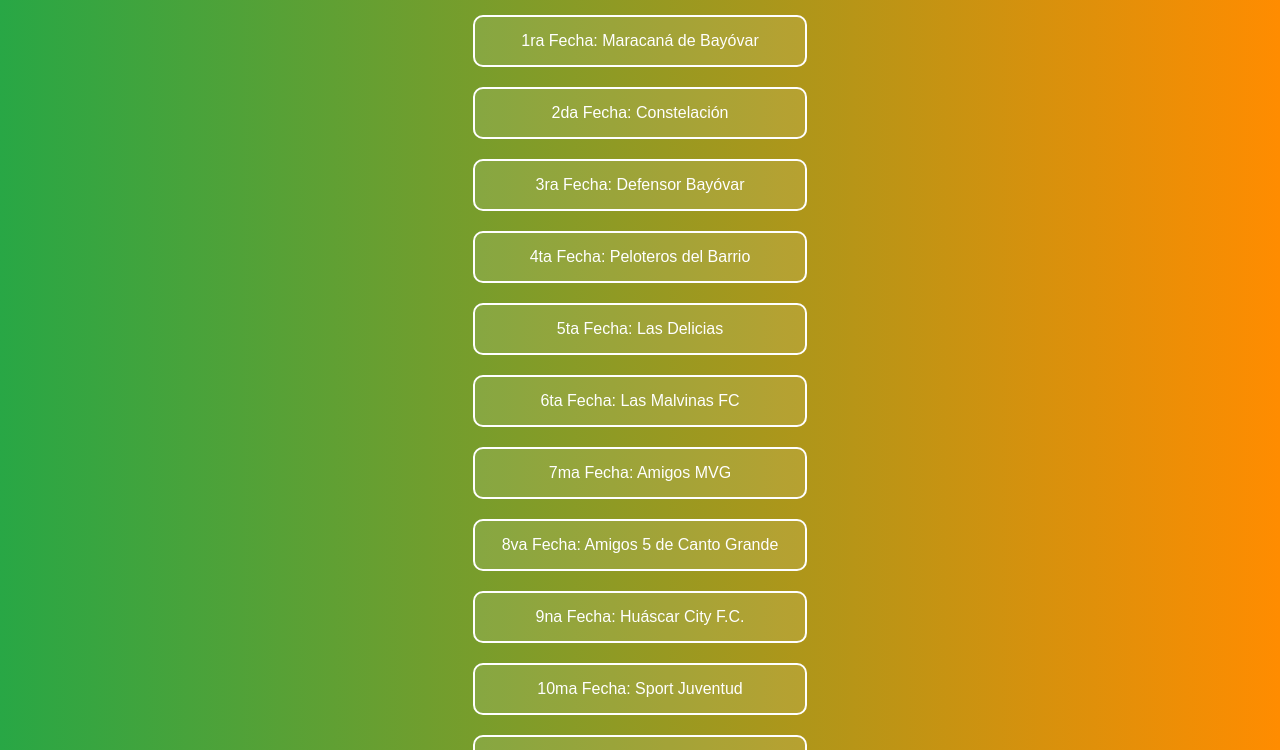
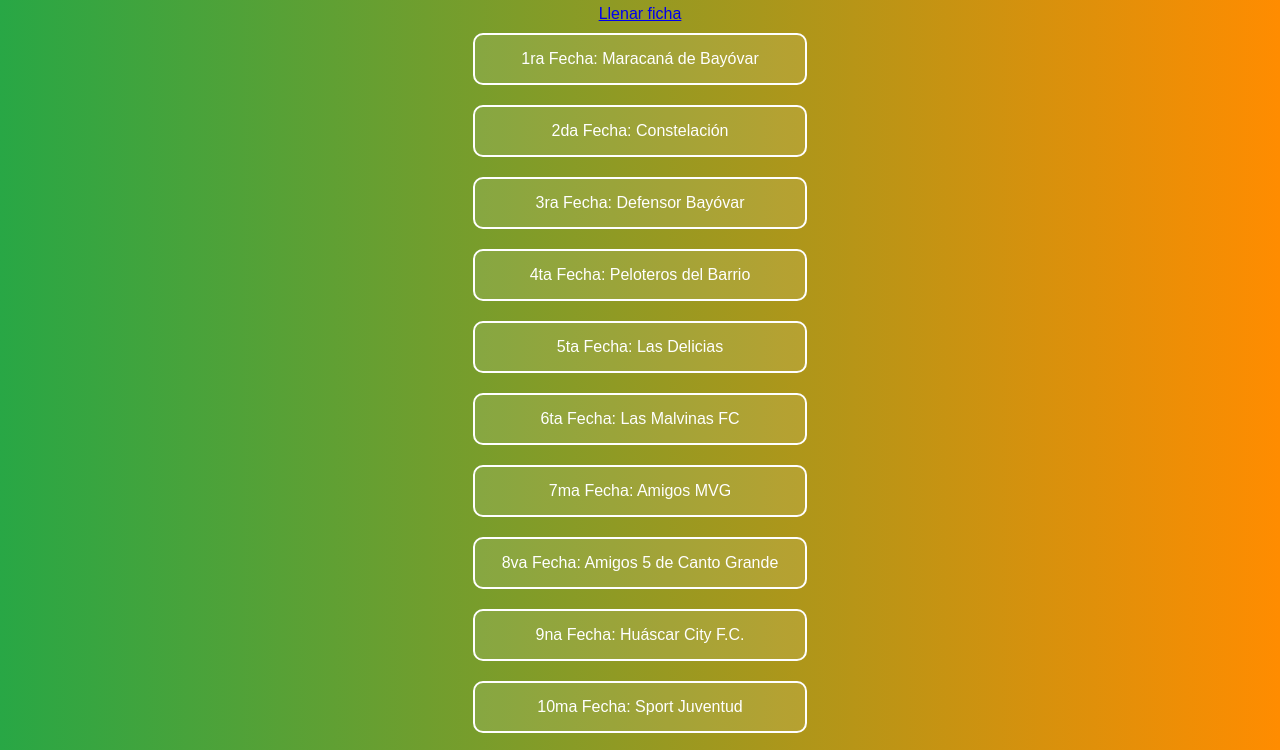
Before and after one commit to ClubDeportivoChaperito/Master40, a plain HTML site: page index.html in a window 1280 px wide. Shown: the part 122-872 px from the top of the page. Drawn offline with Linux system fonts and the light colour scheme; a script that the page names is missing.

Commit message:
index.html

```diff
--- a/index.html
+++ b/index.html
@@ -11,7 +11,7 @@
 <body>
     <div class="container">
         <h1>CLUB DEPORTIVO CHAPERITO</h1>
-        <link href="default.css" rel="stylesheet" title="Default Style" />
+        <a href="https://forms.gle/7Z8H2nkC6nPukSm47">Llenar ficha</a>
         <div class="match-list">
             <div class="match">1ra Fecha: Maracaná de Bayóvar</div>
             <div class="match">2da Fecha: Constelación</div>
```
